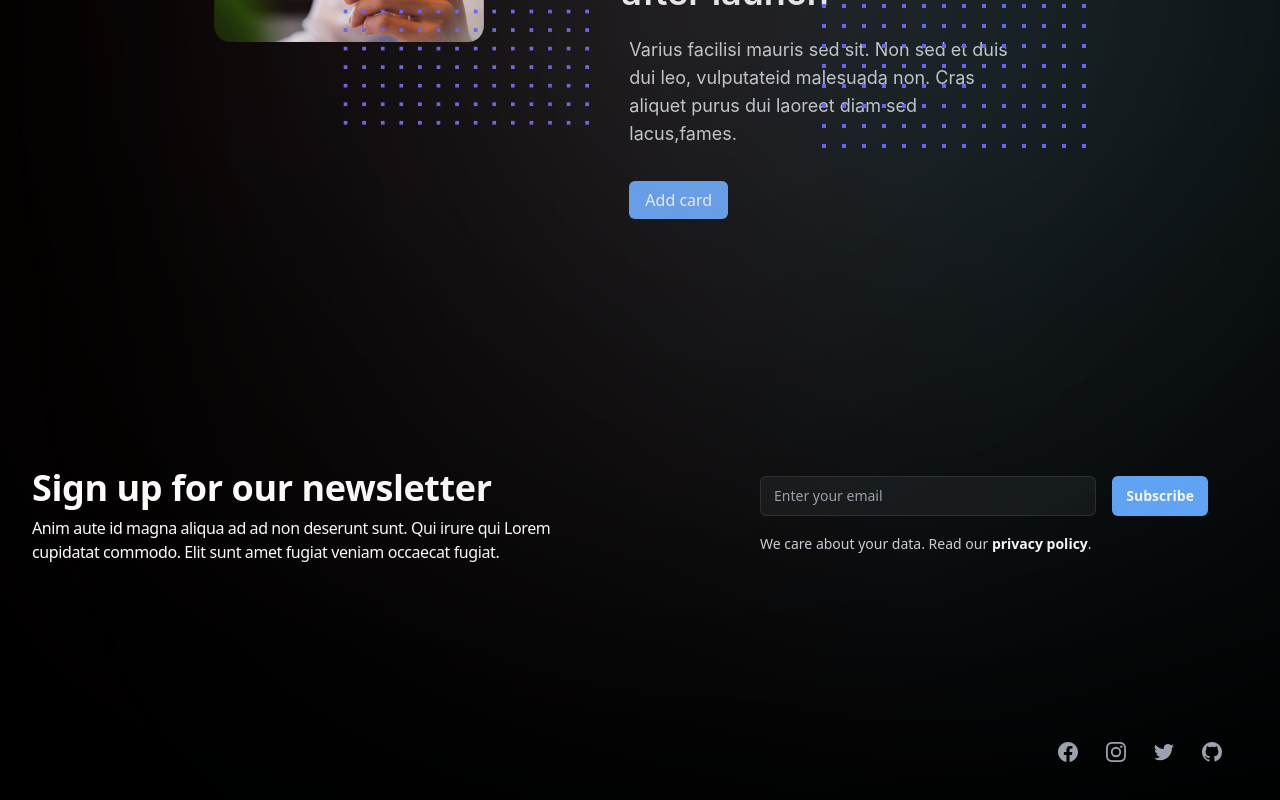
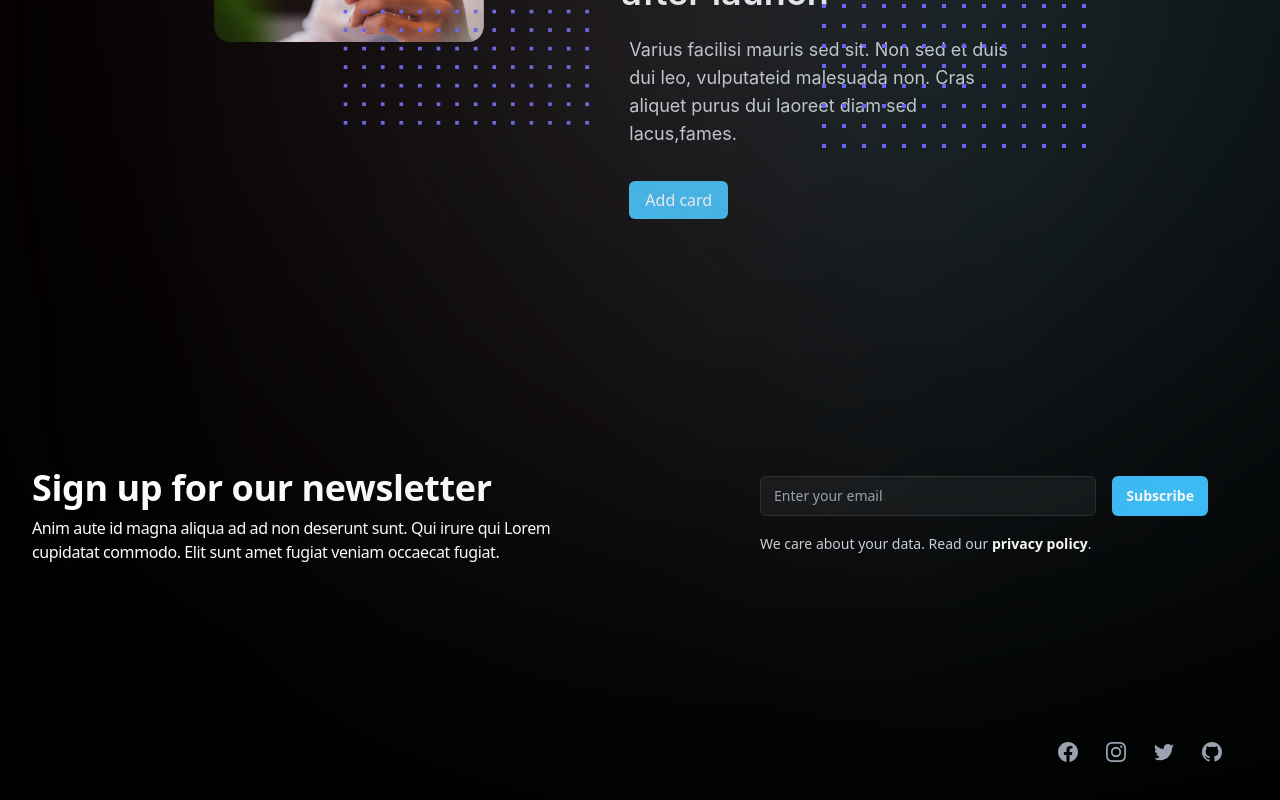
Before and after one commit to mohammadkaif11/templateui, a Next.js app: page / in a window 1280 px wide. Shown: the part 2464-3264 px from the top of the page. Built offline with nearby package versions, Linux system fonts and the light colour scheme.

Commit message:
change button color

```diff
--- a/components/Cta.tsx
+++ b/components/Cta.tsx
@@ -57,7 +57,7 @@
           <div className="mt-10 ml-2 gap-x-6">
             <a
               href="#"
-              className="bg-blue-400  text-white rounded-md px-4 py-2  mr-2"
+              className="bg-sky-400  text-white rounded-md px-4 py-2  mr-2"
             >
               Add card
             </a>
--- a/components/Newsletter.tsx
+++ b/components/Newsletter.tsx
@@ -42,7 +42,7 @@
             />
             <button
               type="submit"
-              className="flex-none rounded-md bg-blue-400 px-3.5 py-2.5 text-sm font-semibold text-white shadow-sm hover:bg-blue-400 focus-visible:outline focus-visible:outline-2 focus-visible:outline-offset-2 focus-visible:outline-indigo-500"
+              className="flex-none rounded-md bg-sky-400 px-3.5 py-2.5 text-sm font-semibold text-white shadow-sm hover:bg-sky-400 focus-visible:outline focus-visible:outline-2 focus-visible:outline-offset-2 focus-visible:outline-indigo-500"
             >
               Subscribe
             </button>
```
